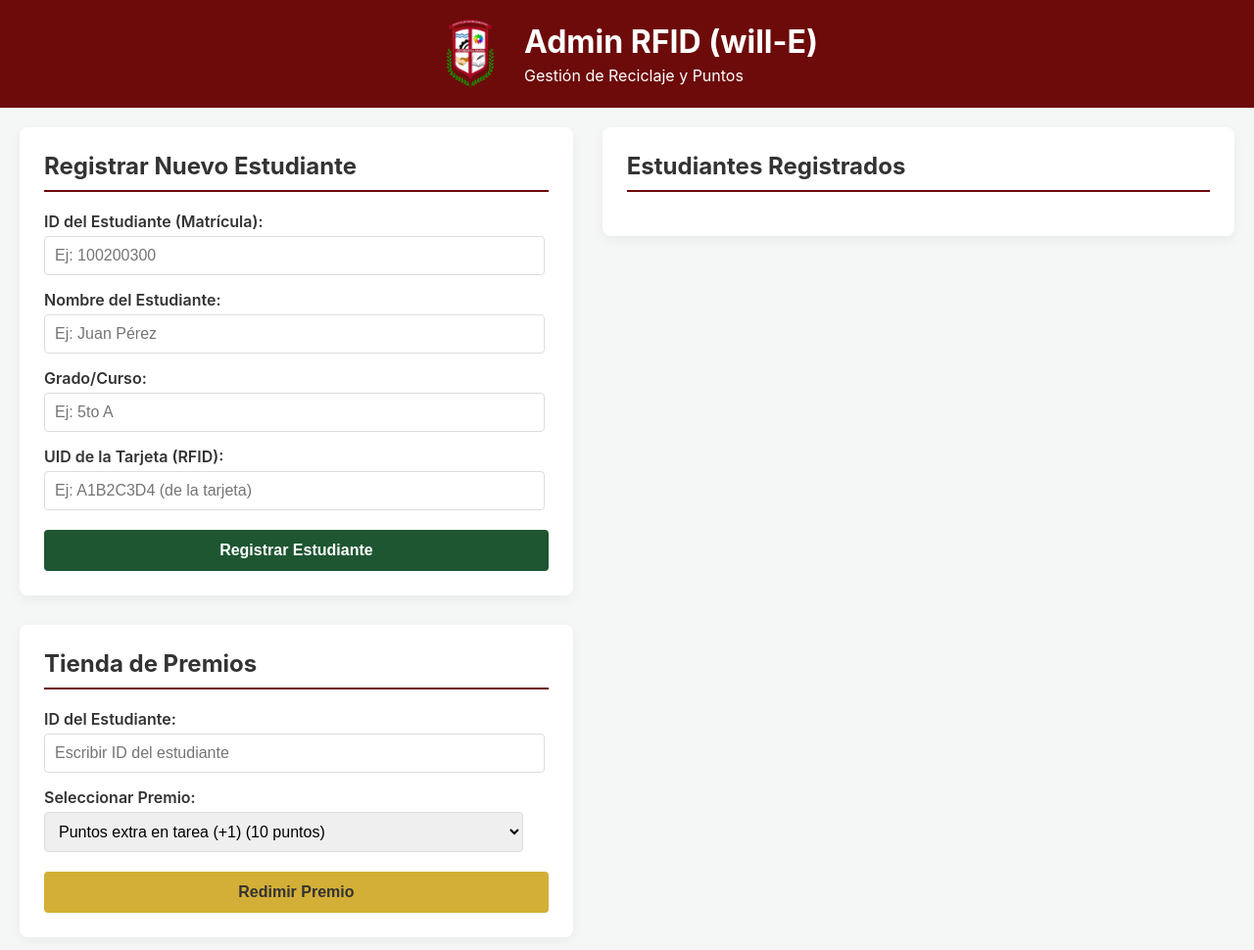
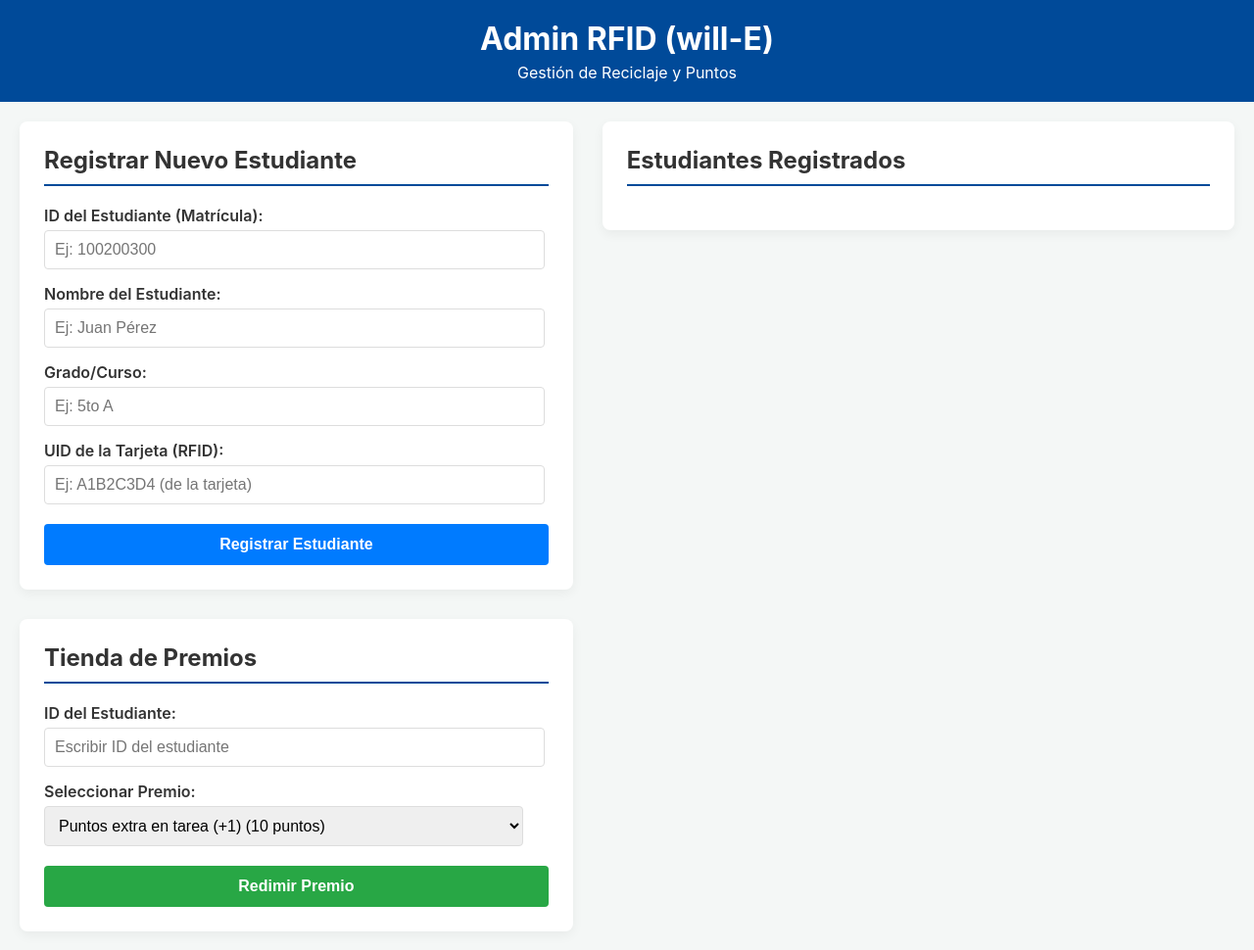
Before and after one commit to dabonillac88/wille, a plain HTML site: page index.html in a window 1280 px wide. Shown: the whole page at 98% size. Drawn offline with Linux system fonts and the light colour scheme; no server answers.

Commit message:
Add files via upload

```diff
--- a/index.html
+++ b/index.html
@@ -5,16 +5,12 @@
     <meta name="viewport" content="width=device-width, initial-scale=1.0">
     <title>Admin RFID - RoboTecno</title>
     <link rel="stylesheet" href="style.css">
-    <link rel="icon" href="escudo.png" type="image/png">
 </head>
 <body>
 
     <header>
-        <img src="escudo.png" alt="Escudo" id="header-escudo">
-        <div class="header-texto">
-            <h1>Admin RFID (will-E)</h1>
-            <p>Gestión de Reciclaje y Puntos</p>
-        </div>
+        <h1>Admin RFID (will-E)</h1>
+        <p>Gestión de Reciclaje y Puntos</p>
     </header>
 
     <main>
--- a/style.css
+++ b/style.css
@@ -6,31 +6,12 @@ body {
     color: #333;
 }
 
-/* --- ENCABEZADO MODIFICADO --- */
 header {
-    background-color: #6D0A0A; /* Color granate del escudo */
+    background-color: #004a99;
     color: white;
     padding: 20px;
-
-    /* Añadido para alinear imagen y texto */
-    display: flex;
-    align-items: center;
-    justify-content: center;
-    gap: 20px;
+    text-align: center;
 }
-
-/* Estilo para la imagen del escudo en el header */
-#header-escudo {
-    height: 70px; /* Ajusta el tamaño según necesites */
-    width: 70px;
-}
-
-/* Contenedor para el texto del header */
-.header-texto {
-    text-align: left;
-}
-/* ------------------------------- */
-
 header h1 { margin: 0; }
 header p { margin: 5px 0 0; }
 
@@ -63,7 +44,7 @@ main {
 }
 
 h2 {
-    border-bottom: 2px solid #6D0A0A; /* Color granate del escudo */
+    border-bottom: 2px solid #004a99;
     padding-bottom: 10px;
     margin-top: 0;
 }
@@ -85,7 +66,7 @@ input, select {
 }
 
 button {
-    background-color: #1E5631; /* Color verde del escudo */
+    background-color: #007bff;
     color: white;
     border: none;
     padding: 12px 20px;
@@ -96,14 +77,11 @@ button {
     margin-top: 20px;
     width: 100%;
 }
-button:hover { background-color: #1A432A; } /* Verde más oscuro */
+button:hover { background-color: #0056b3; }
 
 /* Estilo Tienda */
-#tienda-container button {
-    background-color: #D4AF37; /* Color dorado del escudo */
-    color: #333; /* Texto oscuro para mejor contraste */
-}
-#tienda-container button:hover { background-color: #B89B3E; } /* Dorado más oscuro */
+#tienda-container button { background-color: #28a745; }
+#tienda-container button:hover { background-color: #218838; }
 
 /* Lista de tarjetas (ACTUALIZADO) */
 .tarjeta-item {
@@ -121,10 +99,7 @@ button:hover { background-color: #1A432A; } /* Verde más oscuro */
 }
 
 .tarjeta-info { grid-area: info; }
-.tarjeta-info strong {
-    font-size: 1.2em;
-    color: #6D0A0A; /* Color granate del escudo */
-}
+.tarjeta-info strong { font-size: 1.2em; color: #004a99; }
 .tarjeta-info span { font-style: italic; color: #555; }
 
 .tarjeta-id-est {
@@ -151,13 +126,13 @@ button:hover { background-color: #1A432A; } /* Verde más oscuro */
 }
 .tarjeta-puntaje strong {
     font-size: 2em;
-    color: #1E5631; /* Color verde del escudo */
+    color: #007bff;
 }
 .tarjeta-puntaje span { font-size: 0.8em; }
 
 button.eliminarBtn {
     grid-area: eliminar;
-    background-color: #dc3545; /* Mantenemos el rojo de "peligro" estándar */
+    background-color: #dc3545;
     padding: 8px 12px;
     margin: 10px 0 0 0;
     font-size: 0.9em;
```
